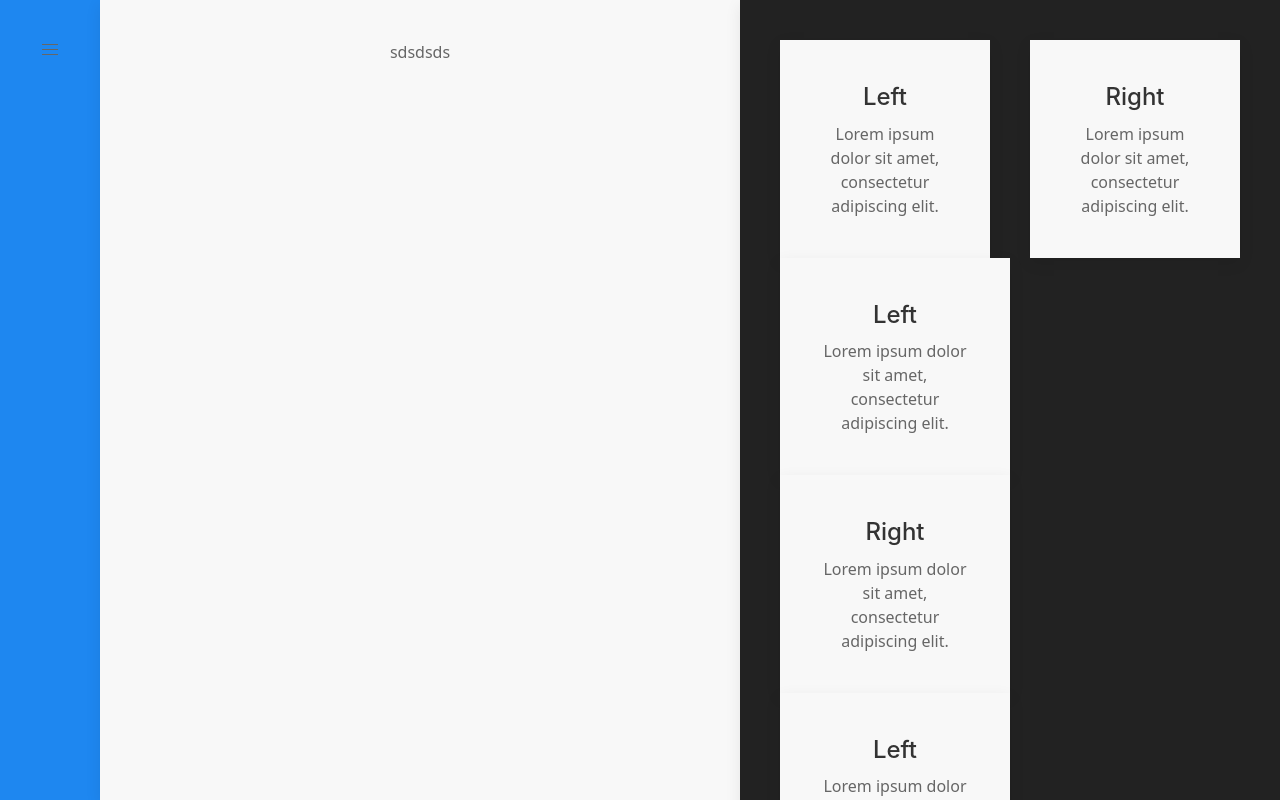
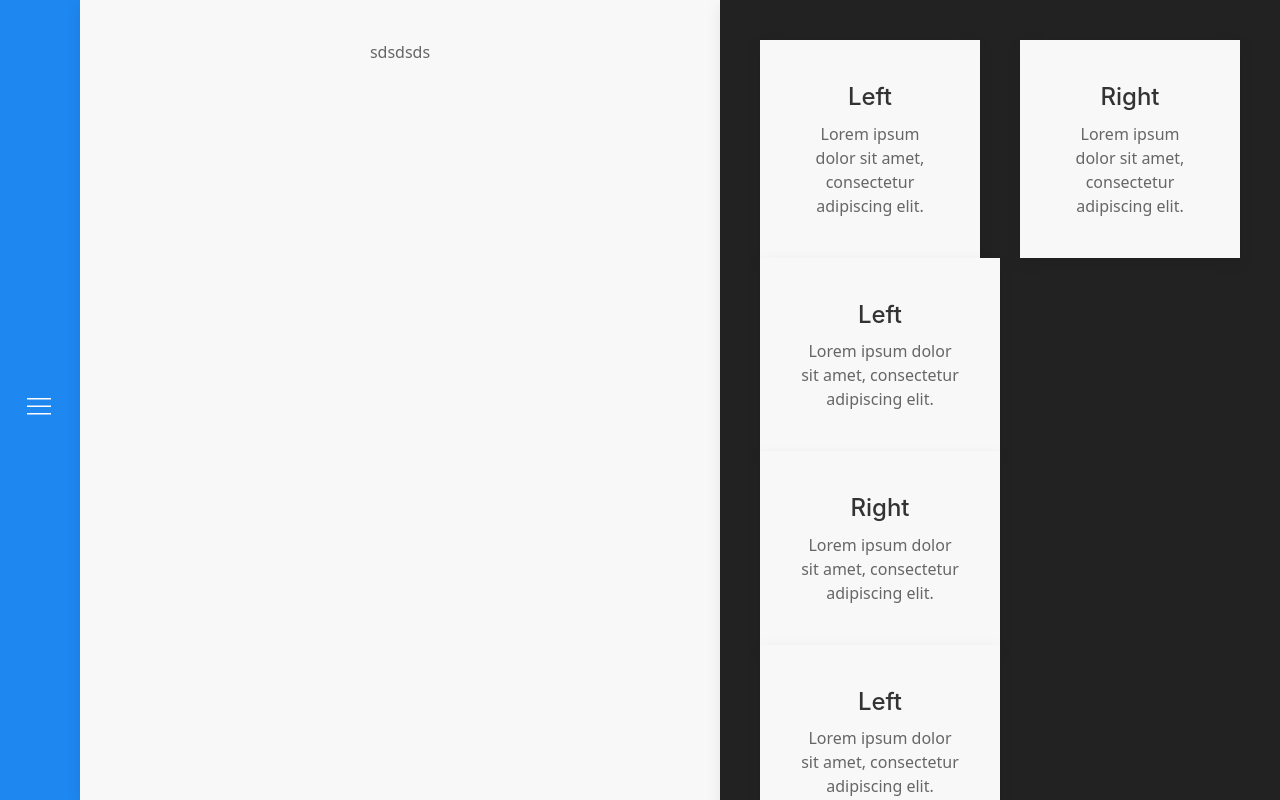
Before and after one commit to GalangSetiawan/sejarah-joang-fe, an Angular app: page /#/dashboard in a window 1280 px wide. Shown: the top 800 px of the page. Built offline with nearby package versions, Linux system fonts and the light colour scheme.

Commit message:
sidemenu

```diff
--- a/src/app/views/dashboard/dashboard.component.html
+++ b/src/app/views/dashboard/dashboard.component.html
@@ -1,9 +1,43 @@
+
+
+<div class="sidebar-slider" [class.sidebar-slide-in]="sidebarShow">
+
+
+	  <button type="button"  class="sidebar-close uk-close-large" (click)="sidebarShow = !sidebarShow" aria-label="Close" uk-close></button>
+
+	<div class="sidebar-content">
+		<div class="uk-child-width-1-2@m uk-grid-small uk-grid-match uk-position-center" uk-grid>
+			<div>
+				<div class="uk-card uk-card-default uk-card-body">
+					<h3 class="uk-card-title"  (click)="sidebarShow = !sidebarShow">Default</h3>
+					<p>Lorem ipsum dolor sit amet, consectetur adipisicing elit.</p>
+				</div>
+			</div>
+			<div>
+				<div class="uk-card uk-card-primary uk-card-body">
+					<h3 class="uk-card-title">Primary</h3>
+					<p>Lorem ipsum dolor sit amet, consectetur adipisicing elit.</p>
+				</div>
+			</div>
+
+		</div>
+	</div>
+</div>
+
+
+
+
+
+
+
 <div class="uk-text-center uk-grid-collapse" uk-grid>
-    <div class="uk-width-auto@m " >
-        <div class="uk-background-primary uk-card-default uk-card-body " uk-height-viewport >
-			<div class=" uk-flex uk-flex-middle" >
-				<span uk-icon="menu"></span>
-			</div>
+    <div class="uk-width-auto@m "  style="display: inherit;">
+        <div class="uk-background-primary uk-card-default uk-card-body"  uk-height-viewport >
+
+
+
+				<span class="sidebar-open" (click)="sidebarShow = !sidebarShow" uk-icon="icon: menu; ratio: 1.5"></span>
+
 		</div>
     </div>
     <div class="uk-width-1-2@m ">
--- a/src/app/views/dashboard/dashboard.component.scss
+++ b/src/app/views/dashboard/dashboard.component.scss
@@ -0,0 +1,40 @@
+
+.sidebar-slider {
+    position: fixed;
+    top: 0;
+    left: 10;
+    bottom: 0;
+    background-color: rgba(0, 0, 0, 0.8);
+    transform: translateX(-100%);
+    transition: ease-in-out 300ms transform;
+    width: 100%;
+    z-index: 10000;
+}
+
+.sidebar-slider.sidebar-slide-in {
+    transform: translateX(0%);
+    transition: ease-in-out 600ms transform;
+}
+
+.sidebar-close {
+    position: fixed;
+    top: 47%;
+    right: 0;
+    color: white;
+    cursor: pointer;
+    padding: 16px;
+}
+
+.sidebar-open {
+    position: fixed;
+    top: 47%;
+    left: 8px;
+    color: white;
+    cursor: pointer;
+    padding: 16px;
+}
+
+.sidebar-content {
+
+    height: 100%;
+}
--- a/src/app/views/dashboard/dashboard.component.ts
+++ b/src/app/views/dashboard/dashboard.component.ts
@@ -6,5 +6,6 @@ import { Component } from '@angular/core';
   styleUrls: ['./dashboard.component.scss']
 })
 export class DashboardComponent {
+  public sidebarShow: boolean = false;
 
 }
--- a/src/styles.scss
+++ b/src/styles.scss
@@ -1 +1,4 @@
 /* You can add global styles to this file, and also import other style files */
+body {
+    overflow-x: hidden; /* Hide horizontal scrollbar */
+  }
```
